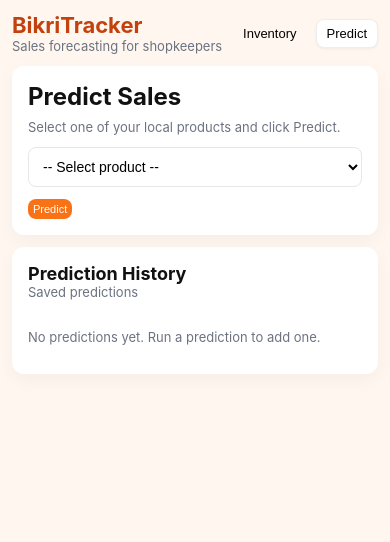
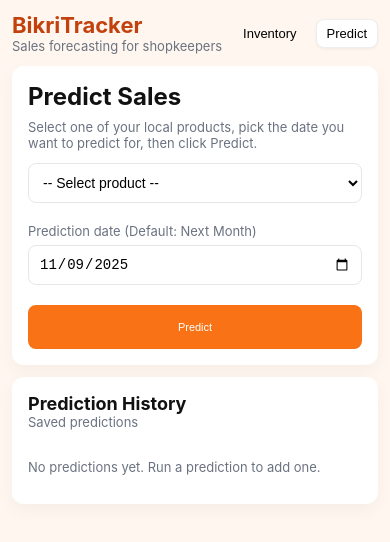
Before and after one commit to Usaid582000/Indian_Grocery_Products_Sales_prediction_Randomforest, a Next.js app in the folder bikritracker/frontend/: page /predict in a window 390 px wide. Shown: the top 542 px of the page. Built offline with nearby package versions, Linux system fonts and the light colour scheme.

Commit message:
Changes
Backend still not correct

```diff
--- a/bikritracker/frontend/lib/storage.js
+++ b/bikritracker/frontend/lib/storage.js
@@ -50,26 +50,29 @@ export function addPrediction(pred){
 
 /**
  * addOrUpdatePrediction:
- * If a record with same productName + prediction_date exists, update 'predicted' and clear actual/accuracy.
- * Otherwise insert new (newest first).
+ * - If a record with same productName + prediction_date exists, update that record's predicted value and prediction_date,
+ *   but PRESERVE existing actual and accuracy (do not reset them).
+ * - Move the updated record to the top (newest first).
+ * - Otherwise insert the new record at the top.
  */
 export function addOrUpdatePrediction(pred) {
   try {
     const list = loadPredictions();
     const idx = list.findIndex(p => p.productName === pred.productName && p.prediction_date === pred.prediction_date);
     if (idx !== -1) {
-      // update existing
-      list[idx] = {
-        ...list[idx],
+      const existing = list[idx];
+      // Update predicted value and prediction_date, preserve actual/accuracy if present
+      const updated = {
+        ...existing,
         predicted: pred.predicted,
-        // reset actual/accuracy so user records fresh actual
-        actual: null,
-        accuracy: null
+        prediction_date: pred.prediction_date || existing.prediction_date,
+        // keep existing.actual and existing.accuracy untouched
       };
-      // move to top
-      const item = list.splice(idx, 1)[0];
-      list.unshift(item);
+      // remove old entry and put updated on top
+      list.splice(idx, 1);
+      list.unshift(updated);
     } else {
+      // no existing -> add as new
       list.unshift(pred);
     }
     savePredictions(list);
--- a/bikritracker/frontend/pages/predict.js
+++ b/bikritracker/frontend/pages/predict.js
@@ -1,4 +1,4 @@
-// frontend/pages/predict.js
+// pages/predict.js
 import { useEffect, useState } from "react";
 import NavBar from "../components/NavBar";
 import { loadProducts } from "../lib/storage";
@@ -6,13 +6,27 @@ import { predictSales } from "../lib/api";
 import PredictionResult from "../components/PredictionResult";
 import PredictionHistory from "../components/PredictionHistory";
 import SetActualModal from "../components/SetActualModal";
-import { loadPredictions, addOrUpdatePrediction, updatePrediction, deletePrediction } from "../lib/storage";
+import {
+  loadPredictions,
+  addOrUpdatePrediction,
+  updatePrediction,
+  deletePrediction,
+} from "../lib/storage";
 
-function genId(){ return Date.now().toString(36) + Math.random().toString(36).slice(2,8); }
+function genId() {
+  return Date.now().toString(36) + Math.random().toString(36).slice(2, 8);
+}
 
-export default function PredictPage(){
+function defaultNextMonthDateISO() {
+  const d = new Date();
+  d.setMonth(d.getMonth() + 1);
+  return d.toISOString().split("T")[0];
+}
+
+export default function PredictPage() {
   const [products, setProducts] = useState([]);
   const [selectedIdx, setSelectedIdx] = useState("");
+  const [selectedDate, setSelectedDate] = useState(defaultNextMonthDateISO());
   const [loading, setLoading] = useState(false);
   const [result, setResult] = useState(null);
 
@@ -20,45 +34,60 @@ export default function PredictPage(){
   const [showActualModal, setShowActualModal] = useState(false);
   const [activeEntry, setActiveEntry] = useState(null);
 
-  useEffect(()=> {
+  useEffect(() => {
     setProducts(loadProducts());
     setPredictions(loadPredictions());
+    setSelectedDate(defaultNextMonthDateISO());
   }, []);
 
   const handlePredict = async () => {
-    if(selectedIdx === "") return alert("Select a product");
+    if (selectedIdx === "") return alert("Select a product");
     const p = products[selectedIdx];
-    if(!p.history || p.history.length < 1) return alert("Add at least one history row to the product.");
+    if (!p.history || p.history.length < 1)
+      return alert("Add at least one history row to the product.");
+    if (!selectedDate) return alert("Please choose a prediction date.");
+
     setLoading(true);
-    try{
-      const next = new Date(); next.setMonth(next.getMonth()+1);
-      const predict_date = next.toISOString().split("T")[0];
-      const resp = await predictSales({ product: {
-        Category: p.category || "", Subcategory: p.subcategory || "", City: p.city || "", Region: p.region || ""
-      }, history: p.history, predict_date });
+    try {
+      const predict_date = selectedDate;
+      const resp = await predictSales({
+        product: {
+          Category: p.category || "",
+          Subcategory: p.subcategory || "",
+          City: p.city || "",
+          Region: p.region || "",
+        },
+        history: p.history,
+        predict_date,
+      });
 
+      // display backend response
       setResult(resp);
 
-      // Add or update prediction in history (local)
+      // Add or update prediction in local history (unique by productName + date)
       const predObj = {
         id: genId(),
-        productName: p.name || `${p.category || ""} ${p.subcategory || ""}`.trim(),
+        productName:
+          p.name || `${p.category || ""} ${p.subcategory || ""}`.trim(),
         productIdx: selectedIdx,
         prediction_date: resp.prediction_date || predict_date,
         predicted: resp.prediction,
         actual: null,
-        accuracy: null
+        accuracy: null,
       };
+
       const list = addOrUpdatePrediction(predObj);
       setPredictions(list);
-    }catch(err){
+    } catch (err) {
       alert("Prediction failed: " + (err.message || err));
       console.error(err);
-    }finally{ setLoading(false); }
+    } finally {
+      setLoading(false);
+    }
   };
 
   const handleDeletePrediction = (id) => {
-    if(!confirm("Delete this prediction?")) return;
+    if (!confirm("Delete this prediction?")) return;
     const out = deletePrediction(id);
     setPredictions(out);
   };
@@ -69,21 +98,26 @@ export default function PredictPage(){
   };
 
   const handleSaveActual = ({ actual, actual_date }) => {
-    // update prediction entry with actual and compute accuracy
     const id = activeEntry.id;
     let accuracy = null;
-    if(actual !== null && actual !== undefined && activeEntry.predicted !== null){
-      if(actual === 0){
+    if (
+      actual !== null &&
+      actual !== undefined &&
+      activeEntry.predicted !== null &&
+      activeEntry.predicted !== undefined
+    ) {
+      if (actual === 0) {
         accuracy = activeEntry.predicted === 0 ? 100 : 0;
       } else {
-        const pctError = (Math.abs(activeEntry.predicted - actual) / (actual)) * 100;
-        accuracy = Math.max(0, Math.round((100 - pctError) * 100) / 100); // two decimals
+        const pctError =
+          Math.abs(activeEntry.predicted - actual) / (actual || 1) * 100;
+        accuracy = Math.max(0, Math.round((100 - pctError) * 100) / 100);
       }
     }
     const updates = {
       actual,
       actual_date,
-      accuracy
+      accuracy,
     };
     const updated = updatePrediction(id, updates);
     setPredictions(updated);
@@ -96,22 +130,62 @@ export default function PredictPage(){
       <NavBar />
       <div className="container">
         <div className="card">
-          <h2 style={{margin:0}}>Predict Sales</h2>
-          <div className="small" style={{marginTop:8}}>Select one of your local products and click Predict.</div>
-
-          <div style={{marginTop:12}}>
-            <select className="input" value={selectedIdx} onChange={(e)=>setSelectedIdx(e.target.value)}>
-              <option value="">-- Select product --</option>
-              {products.map((p,i)=>(<option key={p.id || i} value={i}>{p.name} — {p.category || ""}</option>))}
-            </select>
+          <h2 style={{ margin: 0 }}>Predict Sales</h2>
+          <div className="small" style={{ marginTop: 8 }}>
+            Select one of your local products, pick the date you want to predict
+            for, then click Predict.
           </div>
 
-          <div style={{marginTop:12, display:'flex', gap:8}}>
-            <button className="btn" onClick={handlePredict} disabled={loading}>{loading ? "Predicting..." : "Predict"}</button>
+          {/* inline form: select, date, button */}
+          <div
+            className="form-inline"
+            style={{ marginTop: 12, alignItems: "center" }}
+          >
+            <div style={{ flex: "1 1 320px", minWidth: 180 }}>
+              <select
+                className="input"
+                value={selectedIdx}
+                onChange={(e) => setSelectedIdx(e.target.value)}
+              >
+                <option value="">-- Select product --</option>
+                {products.map((p, i) => (
+                  <option key={p.id || i} value={i}>
+                    {p.name} — {p.category || ""}
+                  </option>
+                ))}
+              </select>
+            </div>
+            <br />
+            <div className="date-field" style={{ minWidth: 170 }}>
+              <label className="kv" style={{ display: "block", marginBottom: 6 }}>
+                Prediction date (Default: Next Month)
+              </label>
+              <input
+                type="date"
+                className="input"
+                value={selectedDate}
+                onChange={(e) => setSelectedDate(e.target.value)}
+              />
+            </div>
+            <br />
+
+            <div style={{ display: "flex", alignItems: "center" }}>
+              <button
+                className="btn predict-btn"
+                onClick={handlePredict}
+                disabled={loading}
+              >
+                {loading ? "Predicting..." : "Predict"}
+              </button>
+            </div>
           </div>
         </div>
 
-        {result && <div style={{marginTop:12}}><PredictionResult result={result} /></div>}
+        {result && (
+          <div style={{ marginTop: 12 }}>
+            <PredictionResult result={result} />
+          </div>
+        )}
 
         <PredictionHistory
           predictions={predictions}
@@ -122,7 +196,10 @@ export default function PredictPage(){
         {showActualModal && activeEntry && (
           <SetActualModal
             entry={activeEntry}
-            onClose={()=>{ setShowActualModal(false); setActiveEntry(null); }}
+            onClose={() => {
+              setShowActualModal(false);
+              setActiveEntry(null);
+            }}
             onSave={handleSaveActual}
           />
         )}
--- a/bikritracker/frontend/styles/custom.css
+++ b/bikritracker/frontend/styles/custom.css
@@ -317,6 +317,15 @@ textarea {
   color: var(--muted);
 }
 
+.predict-btn {
+  height: 44px;
+  padding: 10px 16px;
+  display: inline-flex;
+  align-items: center;
+  justify-content: center;
+  width: 100%;
+}
+
 /* =========================
    MOBILE OPTIMIZATION
    ========================= */
@@ -383,6 +392,12 @@ textarea {
     flex-direction: column;
     align-items: stretch;
   }
+
+  .predict-btn {
+    font-size: 24px;
+    align-self: flex-start;
+    width: 100%;
+  }
 }
 
 /* Extra small devices */
```
Also changed, not shown: 2 other files (tests, documents, lock files or other folders).
